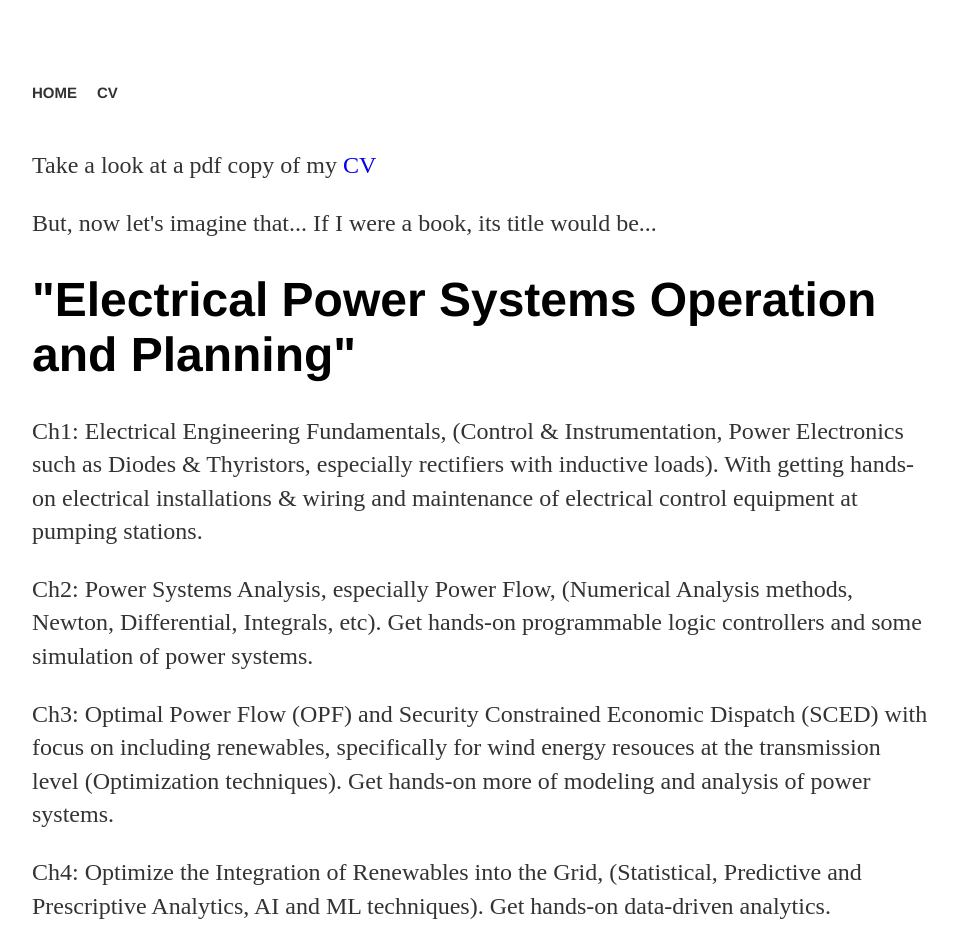
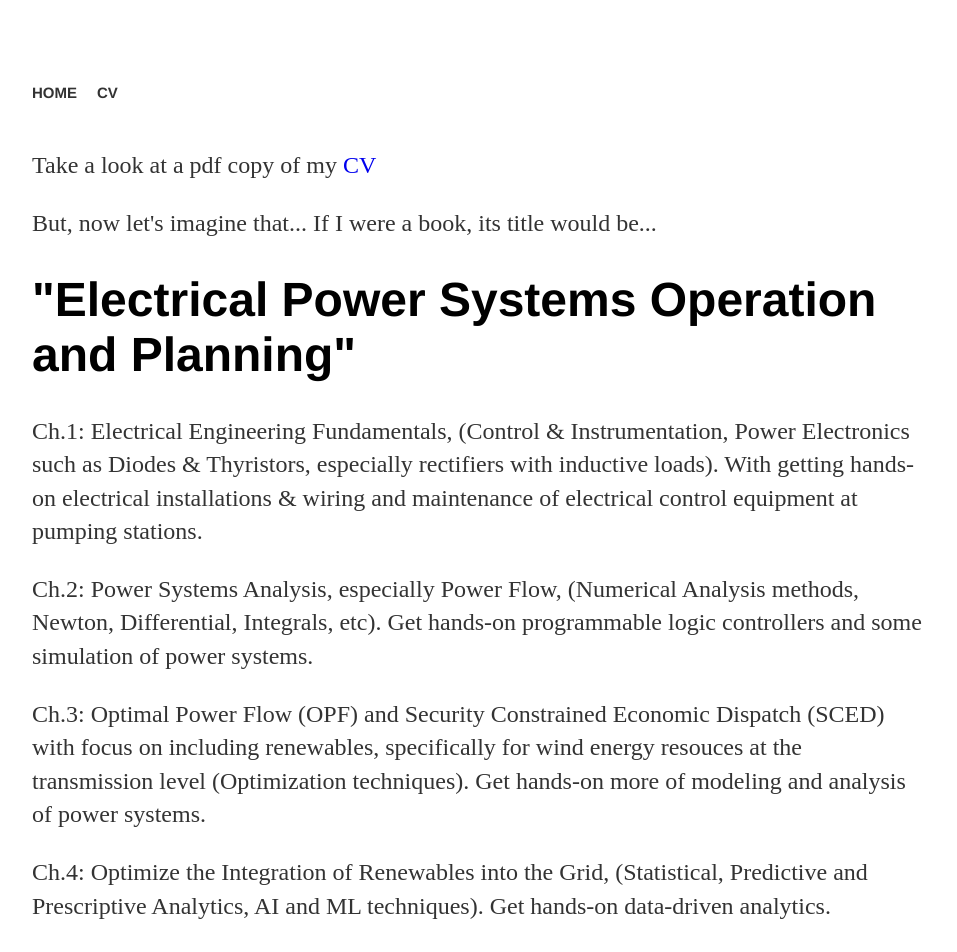
Before and after one commit to MohamedAbuella/MohamedAbuella.github.io, a Jekyll site: the page built from cv/index.html, in a window 1280 px wide. Shown: the top 952 px of the page, without its empty margins (160-1117 px from the left). Built offline with Jekyll 4.4.1, drawn with Linux system fonts in a browser that asks for light colours; nearby versions of some CDN libraries; a script that is not in the unit is left out; comment, search, counter and statistics services are not loaded.

Commit message:
Update index.html

```diff
--- a/cv/index.html
+++ b/cv/index.html
@@ -8,11 +8,11 @@
 <p>Take a look at a pdf copy of my <a href="https://github.com/MohamedAbuella/Mohamed-Abuella-Resume/blob/master/Mohamed%20Abuella_Resume.pdf" target="_blank">CV</a>
 
 <p> But, now let's imagine that... If I were a book, its title would be... </p> <h1>"Electrical Power Systems Operation and Planning"</h1>
-<p>Ch1: Electrical Engineering Fundamentals, (Control & Instrumentation, Power Electronics such as Diodes & Thyristors, especially rectifiers with inductive loads). With getting hands-on electrical installations & wiring and maintenance of electrical control equipment at pumping stations.</p>
-<p>Ch2: Power Systems Analysis, especially Power Flow, (Numerical Analysis methods, Newton, Differential, Integrals, etc). Get hands-on programmable logic controllers and some simulation of power systems.</p>
-<p>Ch3: Optimal Power Flow (OPF) and Security Constrained Economic Dispatch (SCED) with focus on including renewables, specifically for wind energy resouces at the transmission level (Optimization techniques). Get hands-on more of modeling and analysis of power systems.</p>
-<p>Ch4: Optimize the Integration of Renewables into the Grid,  (Statistical, Predictive and Prescriptive Analytics, AI and ML techniques). Get hands-on data-driven analytics.</p>
-
+<p>Ch.1: Electrical Engineering Fundamentals, (Control & Instrumentation, Power Electronics such as Diodes & Thyristors, especially rectifiers with inductive loads). With getting hands-on electrical installations & wiring and maintenance of electrical control equipment at pumping stations.</p>
+<p>Ch.2: Power Systems Analysis, especially Power Flow, (Numerical Analysis methods, Newton, Differential, Integrals, etc). Get hands-on programmable logic controllers and some simulation of power systems.</p>
+<p>Ch.3: Optimal Power Flow (OPF) and Security Constrained Economic Dispatch (SCED) with focus on including renewables, specifically for wind energy resouces at the transmission level (Optimization techniques). Get hands-on more of modeling and analysis of power systems.</p>
+<p>Ch.4: Optimize the Integration of Renewables into the Grid,  (Statistical, Predictive and Prescriptive Analytics, AI and ML techniques). Get hands-on data-driven analytics.</p>
+<p>Ch.5; Who knows!</p>
 <p>For more info, please visit my profiles <a href="https://www.linkedin.com/in/mohamed-abuella/" target="_blank">LinkedIn</a> and <a href="https://www.researchgate.net/profile/Mohamed_Abuella" target="_blank"> ResearchGate</a> pages</p>
 
 </div><!-- /.blurb -->
```
